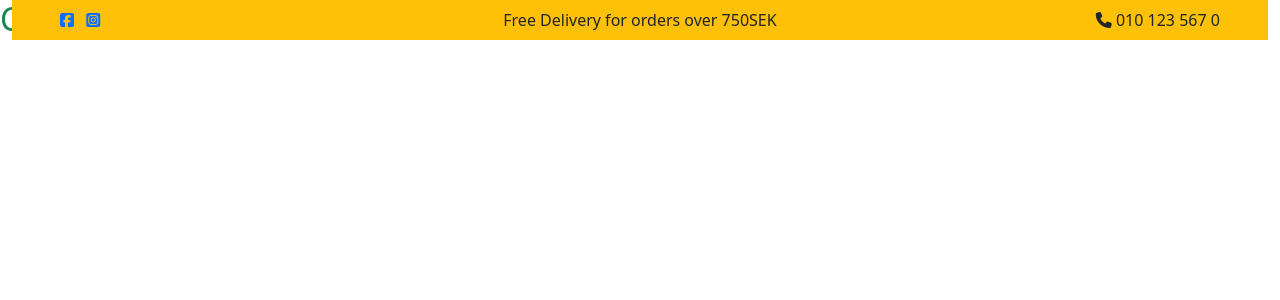
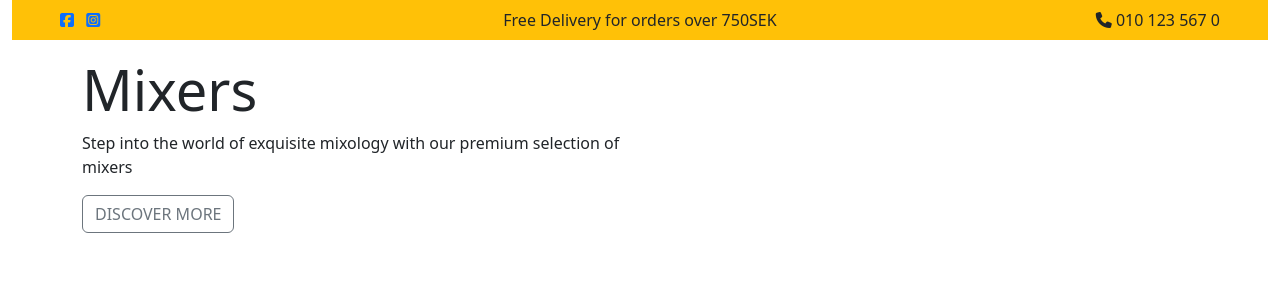
Before and after one commit to SorinPan/mixer_masters, a Django app: page / in a window 1280 px wide. Shown: the top 300 px of the page. Run offline with Django 4.2, Linux system fonts and the light colour scheme; some libraries are stand-ins or nearby versions.

Commit message:
Add home page hero content

```diff
--- a/home/templates/home/index.html
+++ b/home/templates/home/index.html
@@ -2,5 +2,20 @@
 {% load static %}
 
 {% block content %}
-    <h1 class="fs-2 text-success">Congrats!</h1>
+    <div class="container h-100">
+        <div class="row h-100 align-items-center">
+            <div class="col-sm-6">
+                <h1 class="small-heading display-6">
+                    All-Time Favorites
+                </h1>
+                <h2 class="display-4">
+                    Mixers
+                </h2>
+                <p>
+                    Step into the world of exquisite mixology with our premium selection of mixers
+                </p>
+                <a class="hero-button btn btn-outline-secondary text-uppercase" href="#">Discover More</a>
+            </div>
+        </div>
+    </div>
 {% endblock %}
--- a/mixer_masters/settings.py
+++ b/mixer_masters/settings.py
@@ -149,6 +149,11 @@ USE_TZ = True
 # https://docs.djangoproject.com/en/4.2/howto/static-files/
 
 STATIC_URL = 'static/'
+STATICFILES_DIRS = (os.path.join(BASE_DIR, 'static'),)
+
+# Media
+MEDIA_URL = '/media/'
+MEDIA_ROOT = os.path.join(BASE_DIR, 'media')
 
 # Default primary key field type
 # https://docs.djangoproject.com/en/4.2/ref/settings/#default-auto-field
--- a/static/css/base.css
+++ b/static/css/base.css
@@ -0,0 +1,2 @@
+/* Google Fonts */
+@import url('https://fonts.googleapis.com/css2?family=Lato:ital,wght@0,100;0,300;0,400;0,700;1,400&display=swap');
```
